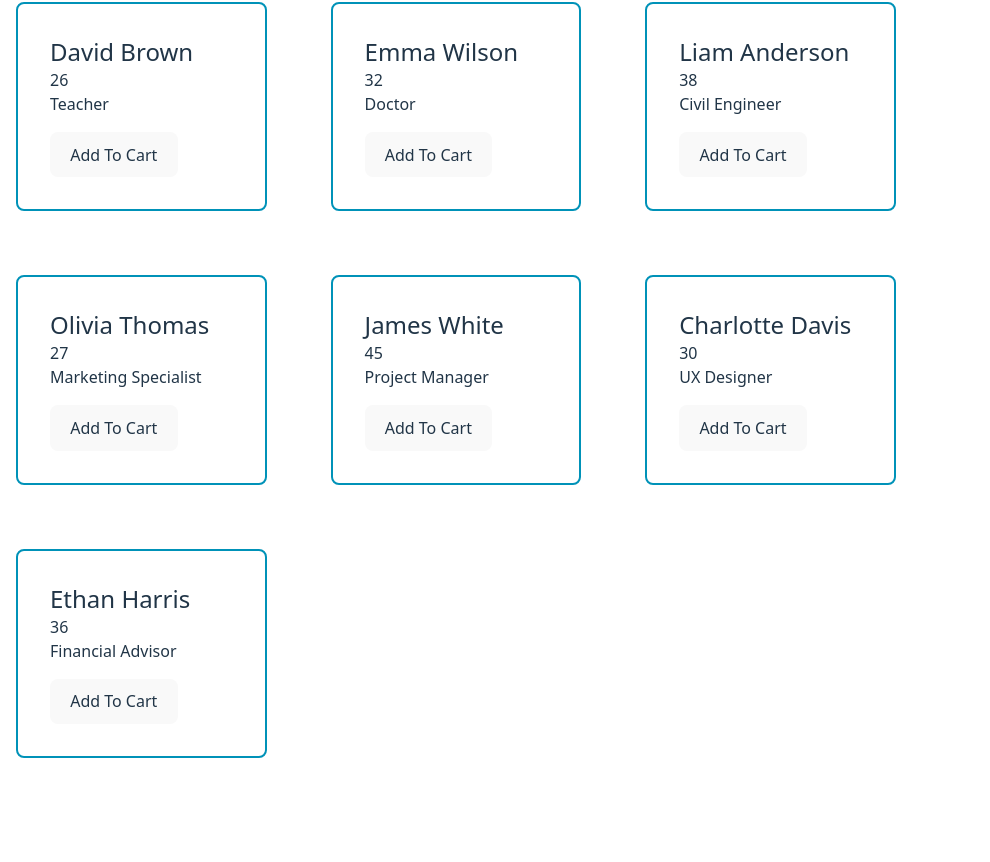
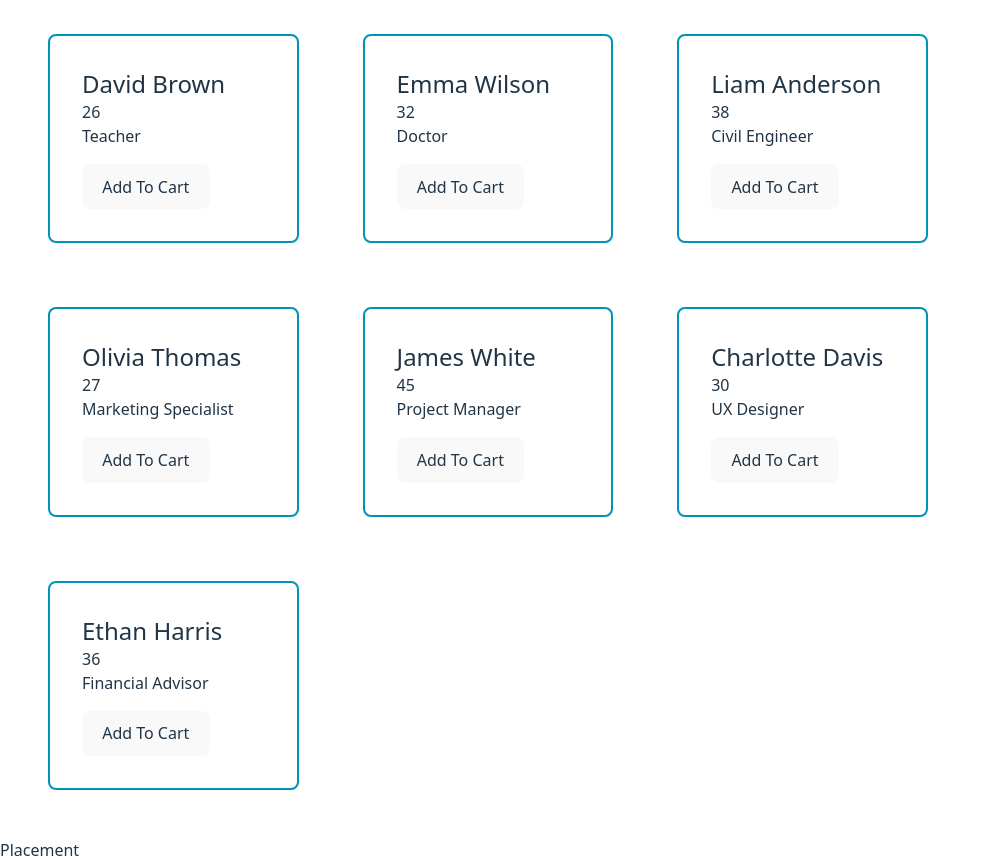
Before and after one commit to tanjirhc/understand-react, a React (Vite) app: page / in a window 1280 px wide. Shown: the part 287-1149 px from the top of the page, without its empty margins (0-990 px from the left). Before the commit the page ends 1045 px from the top, so only its background shows below. Built offline with nearby package versions, Linux system fonts and the light colour scheme.

Commit message:
Placement compo

```diff
--- a/src/App.jsx
+++ b/src/App.jsx
@@ -2,6 +2,7 @@
 
 import './App.css'
 import Products from './components/Products/Products'
+import Placement from './components/Placement/Placement'
 
 
 function App() {
@@ -10,6 +11,7 @@ function App() {
   return (
     <div >
       <Products />
+      <Placement />
     </div>
   )
 }
--- /dev/null
+++ b/src/components/Placement/Placement.jsx
@@ -0,0 +1,11 @@
+import React from 'react'
+
+const Placement = () => {
+  return (
+    <div>
+      Placement
+    </div>
+  )
+}
+
+export default Placement
--- a/src/components/Products/Products.jsx
+++ b/src/components/Products/Products.jsx
@@ -12,7 +12,7 @@ const Products = () => {
     }, []);
 
   return (
-    <div class="grid grid-cols-3 gap-8 flex items-center justify-center h-screen">
+    <div class="grid grid-cols-3 gap-8 m-8">
       {
         products.map(product => <Product
             key={product.id}
```
